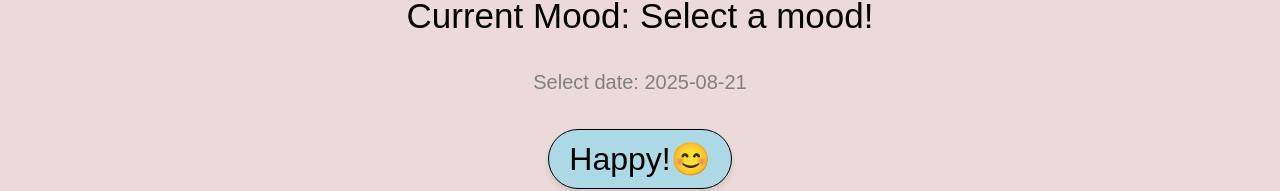
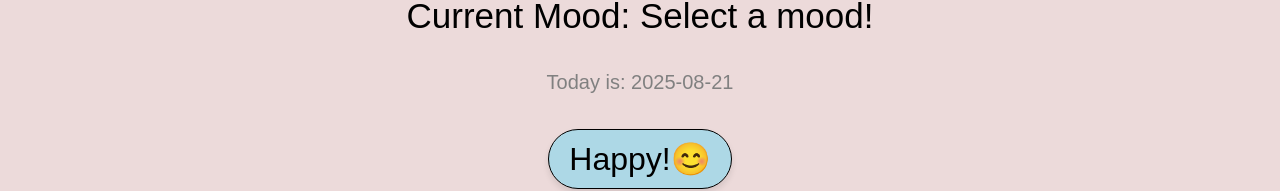
Before and after one commit to RaminPours/mood-tracker, a React (Create React App) app: page / in a window 1280 px wide. Shown: the part 235-426 px from the top of the page. Built offline with nearby package versions, Linux system fonts and the light colour scheme.

Commit message:
mood tracker

```diff
--- a/src/pages/Today.jsx
+++ b/src/pages/Today.jsx
@@ -45,7 +45,7 @@ return (
 
 
 
-      <p style={{ color: "gray", fontSize: "20px" }}>Select date: {todayDate}</p>
+      <p style={{ color: "gray", fontSize: "20px" }}>Today is: {todayDate}</p>
 
 
       {emojis.map((emoji, index) => (
```
